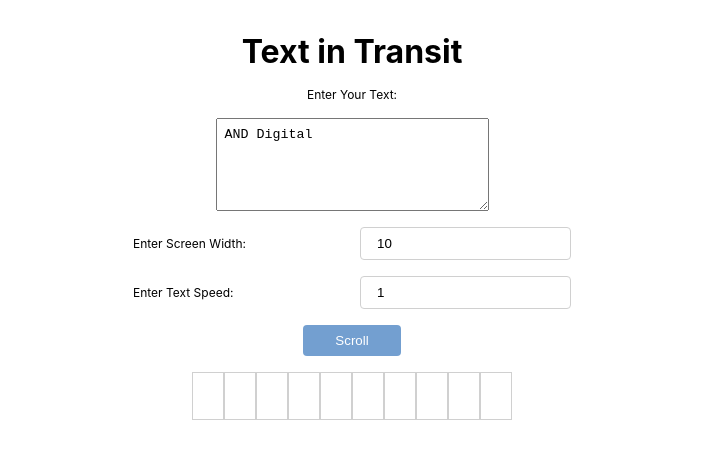
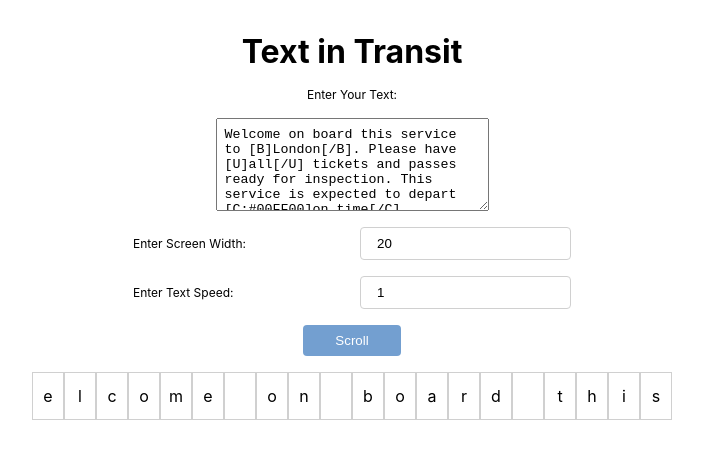
Before and after one commit to musayuksel/code-challanges-2023, a React (Create React App) app in the folder challenge-3-text-in-transit/: page / in a window 1280 px wide. Shown: the top 458 px of the page, without its empty margins (288-991 px from the left). Built offline with nearby package versions, Linux system fonts and the light colour scheme.

Commit message:
Add default texts

```diff
--- a/challenge-3-text-in-transit/src/App.jsx
+++ b/challenge-3-text-in-transit/src/App.jsx
@@ -5,9 +5,10 @@
 import { scroll } from "./utils/scroll";
 
 function App() {
-  const [currentScrollingText, setCurrentScrollingText] =
-    useState("AND Digital");
-  const [screenWidth, setScreenWidth] = useState(10);
+  const [currentScrollingText, setCurrentScrollingText] = useState(
+    "Welcome on board this service to [B]London[/B]. Please have [U]all[/U] tickets and passes ready for inspection. This service is expected to depart [C:#00FF00]on time[/C]"
+  );
+  const [screenWidth, setScreenWidth] = useState(20);
   const [speed, setSpeed] = useState(4);
   const textCharsForScreen = useMemo(
     () => scroll(currentScrollingText, screenWidth),
--- a/challenge-3-text-in-transit/src/components/Screen.jsx
+++ b/challenge-3-text-in-transit/src/components/Screen.jsx
@@ -3,7 +3,7 @@
 
 export default function Screen({
   textCharsForScreen,
-  screenWidth = 10,
+  screenWidth = 20,
   speed = 1,
 }) {
   const [currentTextIndex, setCurrentTextIndex] = useState(0);
--- a/challenge-3-text-in-transit/src/components/TextInput.jsx
+++ b/challenge-3-text-in-transit/src/components/TextInput.jsx
@@ -5,8 +5,10 @@
   setScreenWidth,
   setSpeed,
 }) {
-  const [currentTextInput, setCurrentTextInput] = useState("AND Digital");
-  const [currentScreenWidth, setCurrentScreenWidth] = useState(10);
+  const [currentTextInput, setCurrentTextInput] = useState(
+    "Welcome on board this service to [B]London[/B]. Please have [U]all[/U] tickets and passes ready for inspection. This service is expected to depart [C:#00FF00]on time[/C]"
+  );
+  const [currentScreenWidth, setCurrentScreenWidth] = useState(20);
   const [currentSpeed, setCurrentSpeed] = useState(1);
 
   const handleScrollClick = (e) => {
```
